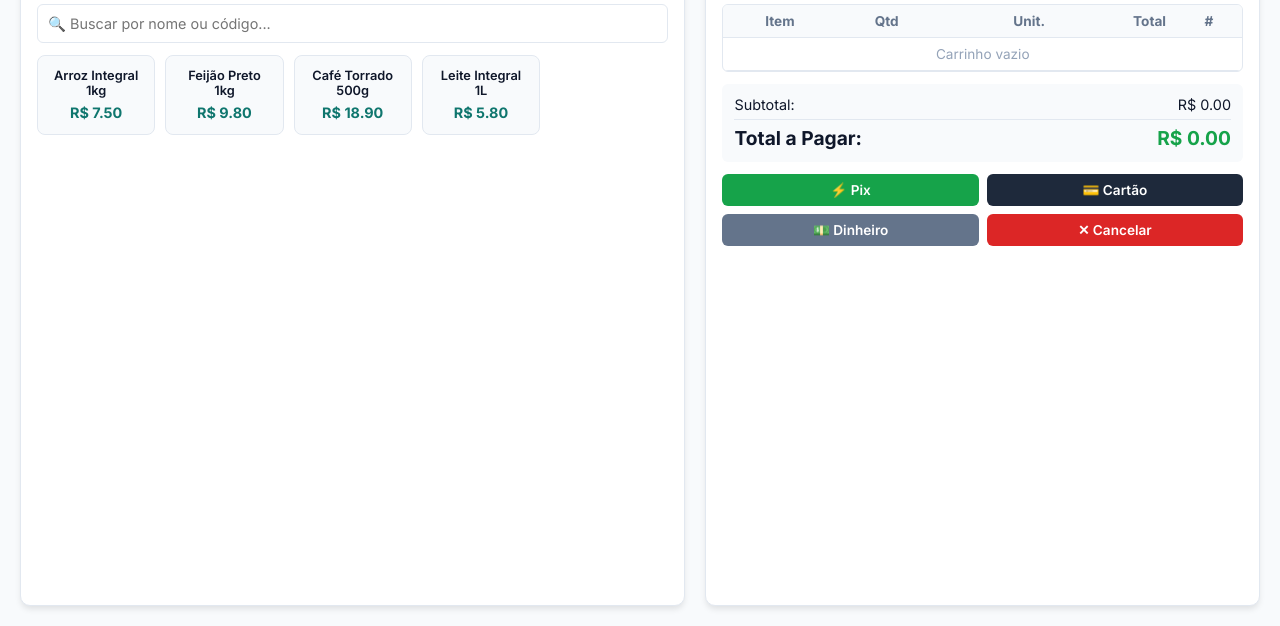
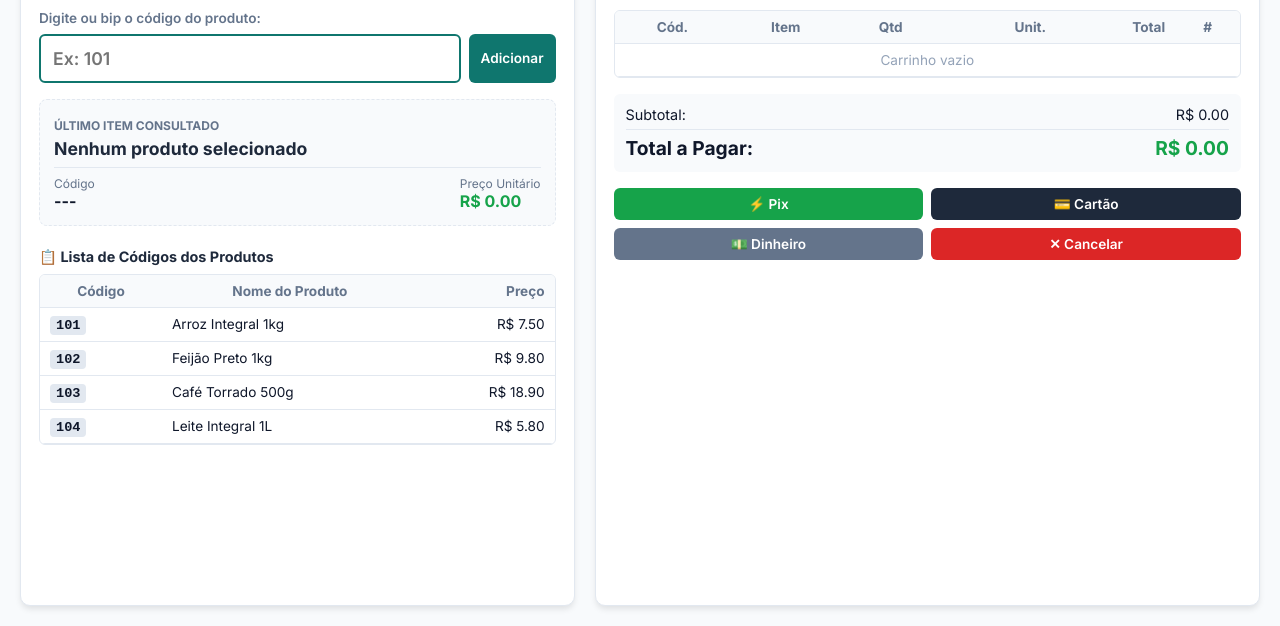
Before and after one commit to juanvm-sudo/trabalho, a plain HTML site: page index.html in a window 1280 px wide. Shown: the part 174-800 px from the top of the page. Drawn offline with Linux system fonts and the light colour scheme.

Commit message:
Add files via upload

```diff
--- a/index.html
+++ b/index.html
@@ -22,7 +22,6 @@
     <div class="header-controls">
       <div class="status-badge live"><span class="dot"></span> Caixa Aberto</div>
       <div id="relogio-sistema" class="clock-display">--:--:--</div>
-      <!-- BOTÃO DE ACESSO RÁPIDO PARA O PAINEL LATERAL -->
       <button class="btn btn-config" onclick="toggleDrawer()">
         ⚙️ Configurações & Gestão
       </button>
@@ -37,19 +36,55 @@
   <!-- CONTEÚDO PRINCIPAL: FRENTE DE CAIXA -->
   <main class="main-pdv-container">
 
-    <!-- COLUNA ESQUERDA: CATÁLOGO DE PRODUTOS -->
-    <section class="pdv-section catalog-section">
+    <!-- COLUNA ESQUERDA: BUSCA POR CÓDIGO E LISTA DE CÓDIGOS -->
+    <section class="pdv-section search-section">
       <div class="section-header">
-        <h2>⚡ Produtos</h2>
-        <span class="badge-tag">Clique para Adicionar</span>
+        <h2>🔍 Adicionar por Código</h2>
+        <span class="badge-tag">Leitor / Digitação</span>
       </div>
 
-      <div class="search-box">
-        <input type="text" id="input-busca" placeholder="🔍 Buscar por nome ou código..." oninput="filtrarCatalogo()">
+      <!-- FORMULÁRIO DE PESQUISA -->
+      <form class="code-search-box" onsubmit="adicionarPorCodigoForm(event)">
+        <label for="input-codigo">Digite ou bip o código do produto:</label>
+        <div class="input-group">
+          <input type="text" id="input-codigo" placeholder="Ex: 101" autofocus required>
+          <button type="submit" class="btn btn-accent">Adicionar</button>
+        </div>
+      </form>
+
+      <!-- PAINEL DE INFORMAÇÃO DO ÚLTIMO ITEM CONSULTADO -->
+      <div class="last-product-card" id="card-ultimo-produto">
+        <span class="card-label">Último item consultado</span>
+        <h3 id="info-prod-nome">Nenhum produto selecionado</h3>
+        <div class="product-details-grid">
+          <div>
+            <span class="detail-title">Código</span>
+            <span class="detail-value" id="info-prod-codigo">---</span>
+          </div>
+          <div>
+            <span class="detail-title">Preço Unitário</span>
+            <span class="detail-value highlight" id="info-prod-preco">R$ 0.00</span>
+          </div>
+        </div>
       </div>
 
-      <div class="products-grid" id="grid-catalogo">
-        <!-- Produtos injetados via JS -->
+      <!-- LISTA DE CÓDIGOS E PRODUTOS (PARA CONSULTA RÁPIDA) -->
+      <div class="quick-reference-box">
+        <h3>📋 Lista de Códigos dos Produtos</h3>
+        <div class="table-wrapper mini-table">
+          <table>
+            <thead>
+              <tr>
+                <th>Código</th>
+                <th>Nome do Produto</th>
+                <th class="text-right">Preço</th>
+              </tr>
+            </thead>
+            <tbody id="lista-codigos-produtos">
+              <!-- Preenchido via JavaScript -->
+            </tbody>
+          </table>
+        </div>
       </div>
     </section>
 
@@ -64,6 +99,7 @@
         <table>
           <thead>
             <tr>
+              <th>Cód.</th>
               <th>Item</th>
               <th class="text-center">Qtd</th>
               <th class="text-right">Unit.</th>
--- a/script.js
+++ b/script.js
@@ -28,7 +28,7 @@ function iniciarRelogio() {
   }, 1000);
 }
 
-// TOGGLE E CONTROLE DO DRAWER LATERAL DE CONFIGURAÇÕES
+// TOGGLE DRAWER
 function toggleDrawer() {
   const drawer = document.getElementById('side-drawer');
   const overlay = document.getElementById('drawer-overlay');
@@ -45,7 +45,7 @@ function mudarAba(abaId, btn) {
 }
 
 function renderizarTudo() {
-  renderizarCatalogo(produtos);
+  renderizarListaCodigos();
   renderizarEstoque();
   renderizarCarrinho();
   verificarAlertasValidade();
@@ -53,48 +53,76 @@ function renderizarTudo() {
   salvarDados();
 }
 
-// PDV: Catalogo
-function renderizarCatalogo(lista) {
-  const grid = document.getElementById('grid-catalogo');
-  grid.innerHTML = '';
+// RENDERIZA A LISTA VISÍVEL DE CÓDIGOS E PRODUTOS NA FRENTE DO CAIXA
+function renderizarListaCodigos() {
+  const tbody = document.getElementById('lista-codigos-produtos');
+  tbody.innerHTML = '';
 
-  if (lista.length === 0) {
-    grid.innerHTML = '<p style="grid-column: 1/-1; text-align:center; color:#94a3b8;">Nenhum produto encontrado.</p>';
+  if (produtos.length === 0) {
+    tbody.innerHTML = '<tr><td colspan="3" class="text-center">Nenhum produto cadastrado</td></tr>';
     return;
   }
 
-  lista.forEach(p => {
-    grid.innerHTML += `
-      <div class="prod-card" onclick="adicionarAoCarrinho(${p.id})">
-        <span class="name">${p.nome}</span>
-        <span class="price">R$ ${p.preco.toFixed(2)}</span>
-      </div>
+  produtos.forEach(p => {
+    tbody.innerHTML += `
+      <tr class="clickable-row" onclick="preencherEPesquisar('${p.codigo}')" title="Clique para adicionar">
+        <td><span class="tag-codigo">${p.codigo}</span></td>
+        <td>${p.nome}</td>
+        <td class="text-right">R$ ${p.preco.toFixed(2)}</td>
+      </tr>
     `;
   });
 }
 
-function filtrarCatalogo() {
-  const termo = document.getElementById('input-busca').value.toLowerCase();
-  const filtrados = produtos.filter(p =>
-    p.nome.toLowerCase().includes(termo) || p.codigo.includes(termo)
-  );
-  renderizarCatalogo(filtrados);
+function preencherEPesquisar(codigo) {
+  const input = document.getElementById('input-codigo');
+  input.value = codigo;
+  adicionarPorCodigoForm(new Event('submit'));
 }
 
-// PDV: Carrinho
-function adicionarAoCarrinho(id) {
-  const p = produtos.find(item => item.id === id);
-  if (!p || p.estoque <= 0) return alert("Produto esgotado!");
+// ADICIONAR PRODUTO PELO CÓDIGO (LEITOR / ENTER)
+function adicionarPorCodigoForm(e) {
+  if (e) e.preventDefault();
+  const input = document.getElementById('input-codigo');
+  const codigoBipado = input.value.trim();
 
-  const itemCart = carrinho.find(item => item.id === id);
+  if (!codigoBipado) return;
+
+  const produto = produtos.find(p => p.codigo === codigoBipado);
+
+  if (!produto) {
+    alert("Produto não encontrado!");
+    input.select();
+    return;
+  }
+
+  if (produto.estoque <= 0) {
+    alert("Produto esgotado no estoque!");
+    input.select();
+    return;
+  }
+
+  // Atualiza card visual do último produto
+  document.getElementById('info-prod-nome').innerText = produto.nome;
+  document.getElementById('info-prod-codigo').innerText = produto.codigo;
+  document.getElementById('info-prod-preco').innerText = `R$ ${produto.preco.toFixed(2)}`;
+
+  // Adiciona ao carrinho
+  const itemCart = carrinho.find(item => item.id === produto.id);
   if (itemCart) {
-    if (itemCart.qtd >= p.estoque) return alert("Limite de estoque atingido!");
+    if (itemCart.qtd >= produto.estoque) {
+      alert("Quantidade máxima disponível em estoque atingida!");
+      input.select();
+      return;
+    }
     itemCart.qtd++;
   } else {
-    carrinho.push({ id: p.id, nome: p.nome, preco: p.preco, qtd: 1 });
+    carrinho.push({ id: produto.id, codigo: produto.codigo, nome: produto.nome, preco: produto.preco, qtd: 1 });
   }
 
   renderizarCarrinho();
+  input.value = '';
+  input.focus();
 }
 
 function alterarQtdCarrinho(id, delta) {
@@ -129,7 +157,7 @@ function renderizarCarrinho() {
   tbody.innerHTML = '';
 
   if (carrinho.length === 0) {
-    tbody.innerHTML = '<tr><td colspan="5" style="text-align:center; color:#94a3b8;">Carrinho vazio</td></tr>';
+    tbody.innerHTML = '<tr><td colspan="6" style="text-align:center; color:#94a3b8;">Carrinho vazio</td></tr>';
     txtTotal.innerText = '0.00';
     txtSubtotal.innerText = '0.00';
     return;
@@ -141,6 +169,7 @@ function renderizarCarrinho() {
     total += sub;
     tbody.innerHTML += `
       <tr>
+        <td>${item.codigo}</td>
         <td>${item.nome}</td>
         <td class="text-center">
           <button class="btn btn-sm" onclick="alterarQtdCarrinho(${item.id}, -1)">-</button>
@@ -175,7 +204,7 @@ function adicionarNovoProduto(e) {
   produtos.push(novo);
   renderizarTudo();
   e.target.reset();
-  alert("Produto cadastrado!");
+  alert("Produto cadastrado com sucesso!");
 }
 
 // DRAWER: Estoque
@@ -226,7 +255,7 @@ function gerarPromocaoRelampago() {
   alert(`Desconto de 25% aplicado em ${aplicados} produto(s)!`);
 }
 
-// Modal Checkout & Metricas
+// Modal Checkout & Métricas
 function abrirCheckout(tipo) {
   if (carrinho.length === 0) return alert("Carrinho vazio!");
 
@@ -270,7 +299,7 @@ function atualizarMetricas() {
 function enviarOfertaWhatsApp() {
   const input = document.getElementById('wa-input-custom');
   const box = document.getElementById('whatsapp-preview-box');
-  const mensagem = input.value.trim() || "🔥 Promoção especial no Mercadinho! Brota!";
+  const mensagem = input.value.trim() || "🔥 Promoção especial no Mercadinho!";
 
   box.innerHTML += `
     <div class="wa-msg outgoing">
--- a/style.css
+++ b/style.css
@@ -63,7 +63,6 @@ body {
   background: rgba(255,255,255,0.1); padding: 4px 8px; border-radius: 4px;
 }
 
-/* Botão de Configurações */
 .btn-config {
   background: #3b82f6; color: white;
   border: none; padding: 8px 14px; border-radius: 6px;
@@ -78,10 +77,10 @@ body {
 }
 .promo-banner { width: 100%; max-width: 1200px; object-fit: cover; }
 
-/* PDV layout exclusivo na tela principal */
+/* Layout PDV */
 .main-pdv-container {
   display: grid;
-  grid-template-columns: 1.2fr 1fr;
+  grid-template-columns: 1fr 1.2fr;
   gap: 20px;
   padding: 20px;
   flex: 1;
@@ -95,10 +94,10 @@ body {
   background: var(--card-bg);
   border-radius: var(--radius);
   border: 1px solid var(--border);
-  padding: 16px;
+  padding: 18px;
   display: flex;
   flex-direction: column;
-  gap: 12px;
+  gap: 16px;
   box-shadow: var(--shadow);
 }
 
@@ -112,31 +111,118 @@ body {
   color: var(--accent); padding: 3px 8px; border-radius: 12px; font-weight: 600;
 }
 
-/* Grids e Tabelas PDV */
-.search-box input {
-  width: 100%; padding: 10px; border: 1px solid var(--border);
-  border-radius: 6px; font-size: 0.9rem; outline: none;
+/* Form de Pesquisa */
+.code-search-box {
+  display: flex;
+  flex-direction: column;
+  gap: 8px;
 }
 
-.products-grid {
-  display: grid;
-  grid-template-columns: repeat(auto-fill, minmax(110px, 1fr));
-  gap: 10px;
-  max-height: 380px;
-  overflow-y: auto;
+.code-search-box label {
+  font-size: 0.85rem;
+  font-weight: 600;
+  color: var(--text-muted);
 }
 
-.prod-card {
-  background: var(--bg-main); border: 1px solid var(--border);
-  border-radius: 8px; padding: 12px; text-align: center;
-  cursor: pointer; transition: all 0.2s;
+.input-group {
+  display: flex;
+  gap: 8px;
 }
-.prod-card:hover { border-color: var(--accent); background: var(--accent-light); }
-.prod-card .name { font-size: 0.8rem; font-weight: 600; display: block; margin-bottom: 4px; }
-.prod-card .price { font-size: 0.9rem; font-weight: 700; color: var(--accent); }
 
+.input-group input {
+  flex: 1;
+  padding: 12px;
+  font-size: 1.1rem;
+  font-weight: 600;
+  border: 2px solid var(--border);
+  border-radius: 6px;
+  outline: none;
+}
+
+.input-group input:focus {
+  border-color: var(--accent);
+}
+
+/* Card do Último Produto */
+.last-product-card {
+  background: var(--bg-main);
+  border: 1px dashed var(--border);
+  border-radius: 8px;
+  padding: 14px;
+}
+
+.card-label {
+  font-size: 0.75rem;
+  text-transform: uppercase;
+  color: var(--text-muted);
+  font-weight: 700;
+}
+
+.last-product-card h3 {
+  font-size: 1.1rem;
+  margin: 4px 0 8px 0;
+  color: var(--primary);
+}
+
+.product-details-grid {
+  display: flex;
+  justify-content: space-between;
+  border-top: 1px solid var(--border);
+  padding-top: 8px;
+}
+
+.detail-title {
+  display: block;
+  font-size: 0.75rem;
+  color: var(--text-muted);
+}
+
+.detail-value {
+  font-size: 1rem;
+  font-weight: 700;
+}
+
+.detail-value.highlight {
+  color: var(--success);
+}
+
+/* Caixa de Referência Rápida de Códigos */
+.quick-reference-box {
+  display: flex;
+  flex-direction: column;
+  gap: 8px;
+  margin-top: 6px;
+}
+
+.quick-reference-box h3 {
+  font-size: 0.9rem;
+  color: var(--primary);
+}
+
+.mini-table {
+  max-height: 180px;
+}
+
+.tag-codigo {
+  background: #e2e8f0;
+  padding: 2px 6px;
+  border-radius: 4px;
+  font-weight: bold;
+  font-family: monospace;
+}
+
+.clickable-row {
+  cursor: pointer;
+  transition: background 0.15s;
+}
+
+.clickable-row:hover {
+  background-color: var(--accent-light);
+}
+
+/* Tabelas e Resumo */
 .table-wrapper {
-  max-height: 220px; overflow-y: auto;
+  max-height: 280px; overflow-y: auto;
   border: 1px solid var(--border); border-radius: 6px;
 }
 
@@ -156,7 +242,7 @@ th { background: var(--bg-main); color: var(--text-muted); position: sticky; top
 
 .checkout-actions { display: grid; grid-template-columns: 1fr 1fr; gap: 8px; }
 
-/* Botões Globais */
+/* Botões */
 .btn {
   padding: 8px 12px; border: none; border-radius: 6px;
   font-weight: 600; font-size: 0.85rem; cursor: pointer;
@@ -172,7 +258,7 @@ th { background: var(--bg-main); color: var(--text-muted); position: sticky; top
 .btn-sm { padding: 4px 8px; font-size: 0.75rem; }
 .btn-full { width: 100%; margin-top: 8px; }
 
-/* DRAWER LATERAL (SLAIDE CONFIGURAÇÕES) */
+/* Drawer Lateral */
 .drawer-overlay {
   display: none; position: fixed; top: 0; left: 0; width: 100%; height: 100%;
   background: rgba(15, 23, 42, 0.5); backdrop-filter: blur(2px); z-index: 998;
@@ -192,9 +278,7 @@ th { background: var(--bg-main); color: var(--text-muted); position: sticky; top
 }
 .drawer-close { background: none; border: none; color: white; font-size: 1.2rem; cursor: pointer; }
 
-.drawer-tabs {
-  display: flex; background: #f1f5f9; border-bottom: 1px solid var(--border);
-}
+.drawer-tabs { display: flex; background: #f1f5f9; border-bottom: 1px solid var(--border); }
 .tab-btn {
   flex: 1; padding: 10px 4px; border: none; background: none;
   font-size: 0.75rem; font-weight: 600; color: var(--text-muted); cursor: pointer;
@@ -205,7 +289,7 @@ th { background: var(--bg-main); color: var(--text-muted); position: sticky; top
 .tab-content { display: none; flex-direction: column; gap: 12px; }
 .tab-content.active { display: flex; }
 
-/* Formulários & Métricas no Drawer */
+/* Formulários & Métricas */
 .form-card { display: flex; flex-direction: column; gap: 10px; }
 .form-group { display: flex; flex-direction: column; gap: 4px; }
 .form-group label { font-size: 0.75rem; font-weight: 600; color: var(--text-muted); }
```
